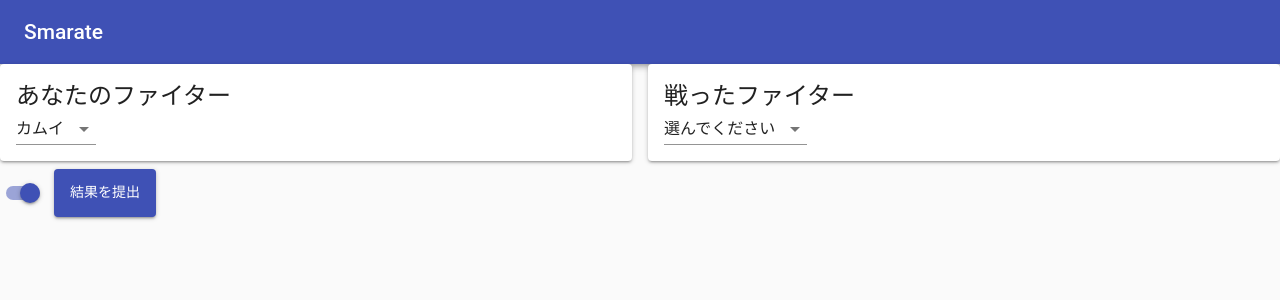
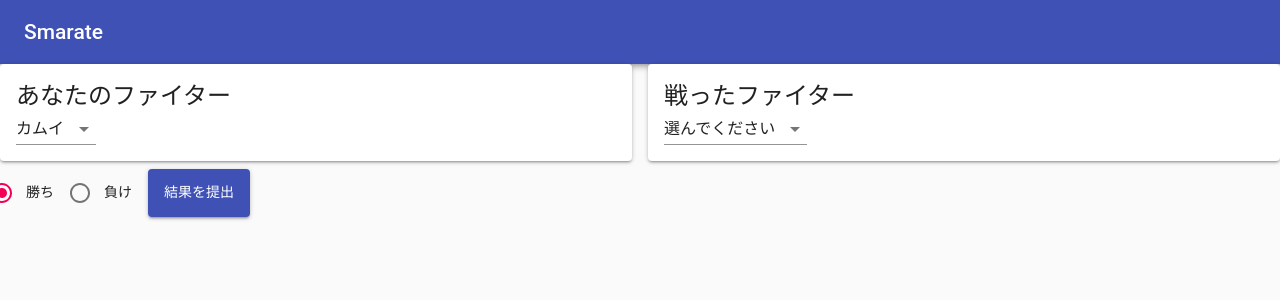
Before and after one commit to aereal/smarate, a React (Create React App) app: page / in a window 1280 px wide. Shown: the top 300 px of the page. Built offline with nearby package versions, Linux system fonts and the light colour scheme.

Commit message:
Make result switch as radio buttons

```diff
--- a/src/components/result-switch.tsx
+++ b/src/components/result-switch.tsx
@@ -1,29 +1,36 @@
-import Switch from "@material-ui/core/Switch"
-import React, { useState } from "react"
-import { FightResult } from "../models/result"
+import { createStyles, withStyles, WithStyles } from "@material-ui/core"
+import FormControlLabel from "@material-ui/core/FormControlLabel"
+import Radio from "@material-ui/core/Radio"
+import RadioGroup from "@material-ui/core/RadioGroup"
+import React, { FunctionComponent, useState } from "react"
+import { FightResult, Lose, Win } from "../models/result"
 
 interface Props {
   selectedResult?: FightResult
 }
 
-export const ResultSwitch: React.FunctionComponent<Props> = ({
-  selectedResult,
-}) => {
+const styles = createStyles({
+  flatFormGroup: {
+    flexDirection: "row",
+  },
+})
+
+export const ResultSwitch = withStyles(styles)<
+  FunctionComponent<Props & WithStyles<keyof typeof styles>>
+>(({ selectedResult, classes }) => {
   const [result, changeResult] = useState<FightResult>(
-    selectedResult !== undefined ? selectedResult : FightResult.Win
+    selectedResult !== undefined ? selectedResult : Win
   )
-  const toggleResult = () =>
-    changeResult(prev =>
-      prev === FightResult.Win ? FightResult.Lose : FightResult.Win
-    )
+  const toggleResult = () => changeResult(prev => (prev === Win ? Lose : Win))
 
   return (
-    <>
-      <Switch
-        color="primary"
-        checked={result === FightResult.Win}
-        onChange={toggleResult}
-      />
-    </>
+    <RadioGroup
+      className={classes.flatFormGroup}
+      value={result}
+      onChange={toggleResult}
+    >
+      <FormControlLabel label="勝ち" value={Win} control={<Radio />} />
+      <FormControlLabel label="負け" value={Lose} control={<Radio />} />
+    </RadioGroup>
   )
-}
+})
--- a/src/models/result.ts
+++ b/src/models/result.ts
@@ -1,4 +1,3 @@
-export enum FightResult {
-  Win,
-  Lose,
-}
+export const Win = "win"
+export const Lose = "lose"
+export type FightResult = typeof Win | typeof Lose
```
